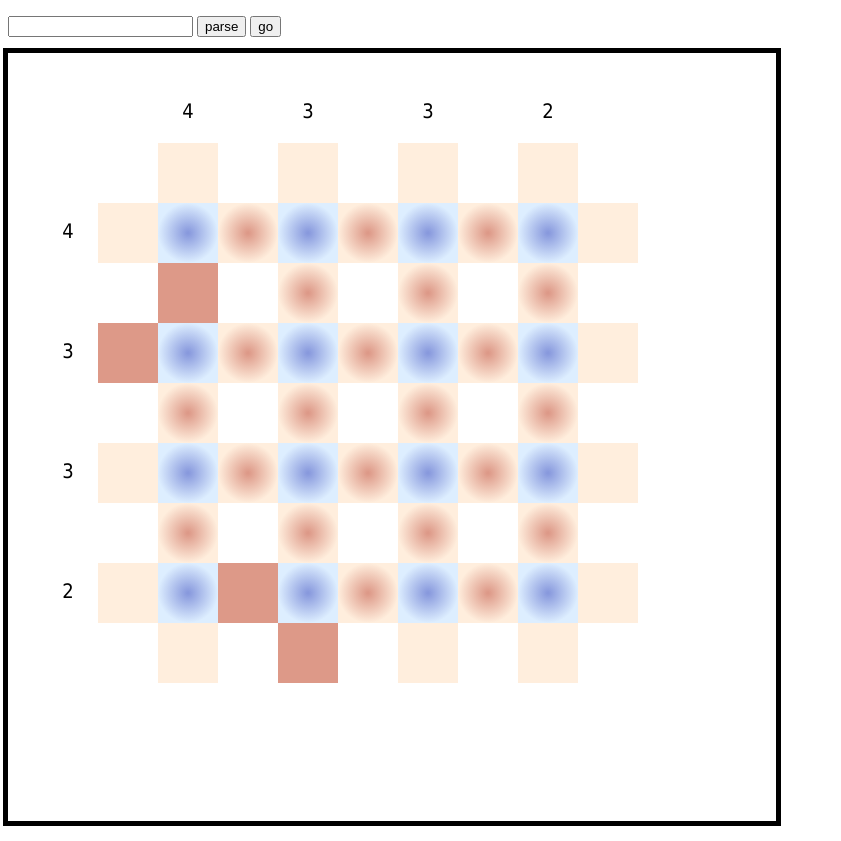
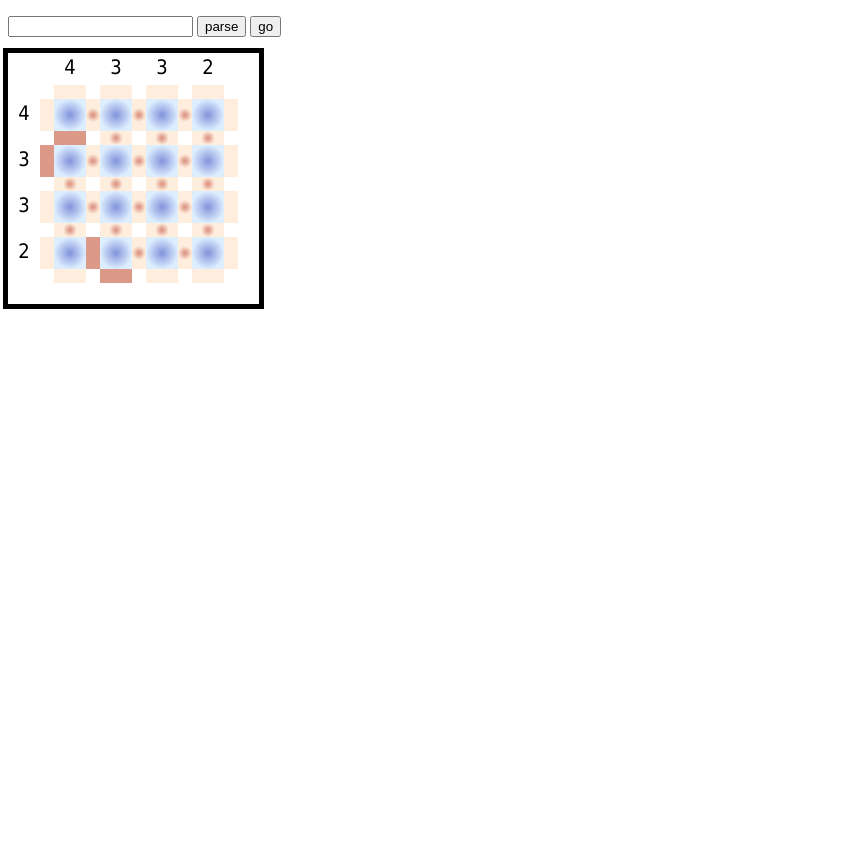
Before and after one commit to jessicest/tracks, a website with bundled scripts: page html/index.html in a window 1280 px wide. Shown: the whole page, without its empty margins (0-841 px from the left). After the commit the page ends 800 px from the top, so only its background shows below. Built offline with nearby package versions, Linux system fonts and the light colour scheme.

Commit message:
fix the 15x15 grid better in the page

```diff
--- a/html/index.html
+++ b/html/index.html
@@ -10,8 +10,8 @@
             <button onclick='window.view.parse()'>parse</button>
             <button onclick='window.view.solve_step()'>go</button>
         </p>
-        <p>
-            <canvas width='768' height='768' id='canvas' style='outline: thick solid;'></canvas>
+        <div id='view' width='100%' height='100%'>
+            <canvas width='100%' height='100%' id='canvas' style='outline: thick solid;'></canvas>
         </p>
     </body>
 </html>
--- a/src/view.ts
+++ b/src/view.ts
@@ -32,10 +32,9 @@ export class View {
     link_radius: number;
 
     constructor(canvas: any) {
-        this.cell_radius = 30;
-        this.link_radius = 30;
-
         this.canvas = canvas;
+        this.cell_radius = 1;
+        this.link_radius = 1;
         canvas.addEventListener('click', (event: any) => {
             this.click(true, this.event_pos(event));
             event.preventDefault();
@@ -57,11 +56,25 @@ export class View {
             ],
             make_hints([4,3,3,2], [4,3,3,2])
         ));
+
+        // resize the canvas to fill browser window dynamically
+        window.addEventListener('resize', this.resize_canvas, false);
+    }
+
+    resize_canvas() {
+        this.cell_radius = 16;
+        this.link_radius = 7;
+        const cell_diameter = this.cell_radius * 2;
+        const link_diameter = this.link_radius * 2;
+
+        this.canvas.width = this.grid.xmax * (cell_diameter + link_diameter) + this.link_radius * 5 + this.cell_radius * 2;
+        this.canvas.height = this.grid.ymax * (cell_diameter + link_diameter) + this.link_radius * 5 + this.cell_radius * 2;
     }
 
     set_grid(grid: Grid) {
         this.grid = grid;
         this.solver = new GridSolver(this.grid);
+        this.resize_canvas();
         this.redraw();
     }
 
@@ -131,8 +144,8 @@ export class View {
             const x = cell.id.x;
             const y = cell.id.y;
 
-            const px = x * (cell_diameter + link_diameter) + this.link_radius;
-            const py = y * (cell_diameter + link_diameter) + this.link_radius;
+            const px = x * (cell_diameter + link_diameter);
+            const py = y * (cell_diameter + link_diameter);
 
             this.draw_cell(context, px, py, cell.state);
         }
@@ -142,8 +155,8 @@ export class View {
             const y = link.id.pos.y;
             const direction = link.id.direction;
 
-            const px = x * (cell_diameter + link_diameter) + this.link_radius;
-            const py = y * (cell_diameter + link_diameter) + this.link_radius;
+            const px = x * (cell_diameter + link_diameter);
+            const py = y * (cell_diameter + link_diameter);
 
             switch(direction) {
                 case Direction.East: {
@@ -166,11 +179,11 @@ export class View {
         const link_diameter = this.link_radius * 2;
 
         const px = (hint.id.direction == Direction.East)
-            ? link_diameter
-            : index * (cell_diameter + link_diameter) + link_diameter;
+            ? this.cell_radius
+            : index * (cell_diameter + link_diameter) + this.cell_radius;
         const py = (hint.id.direction == Direction.South)
-            ? link_diameter
-            : index * (cell_diameter + link_diameter) + link_diameter;
+            ? this.cell_radius
+            : index * (cell_diameter + link_diameter) + this.cell_radius;
 
         // states of a hint can be:
         //  - violation
```
